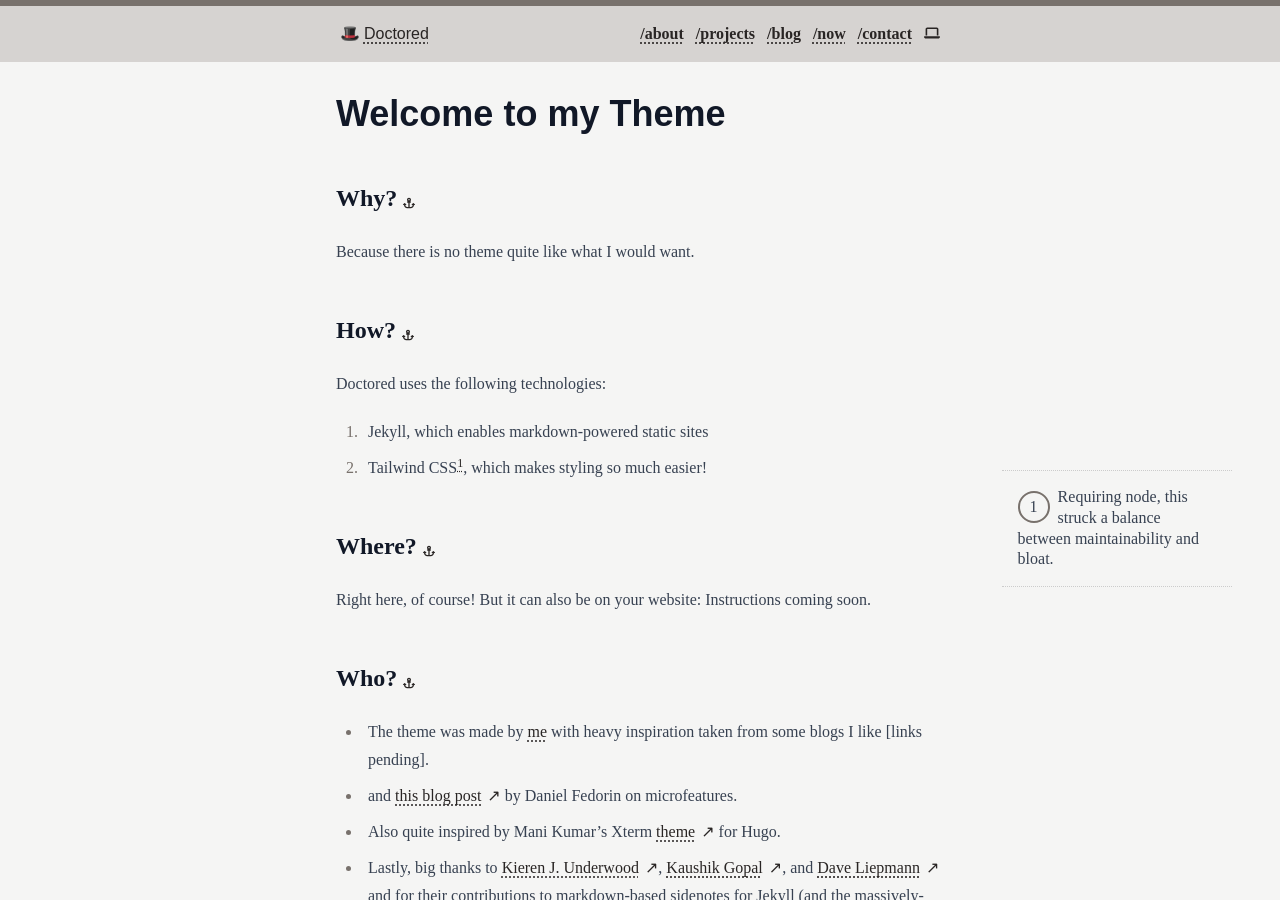
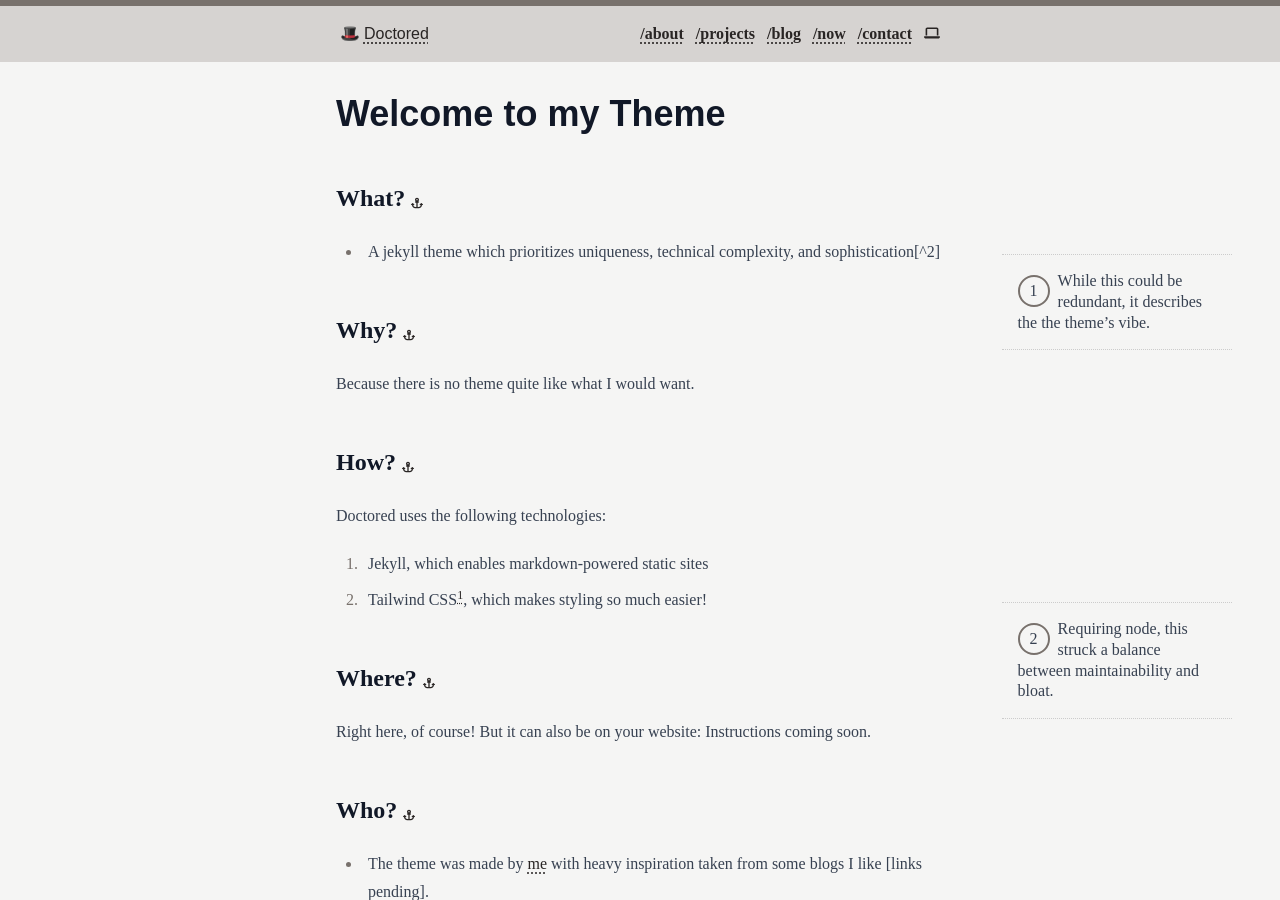
Before and after one commit to matmanna/doctored, a Jekyll site: the page built from _pages/index.md, in a window 1280 px wide and 900 px high. Built offline with Jekyll 4.4.1, drawn with Linux system fonts in a browser that asks for light colours.

Commit message:
feat: re-add the 'what?' header section

```diff
--- a/_pages/index.md
+++ b/_pages/index.md
@@ -4,6 +4,10 @@ title: Welcome to my Theme
 description: The home page for the Doctored blog theme.
 permalink: /
 ---
+
+## What?
+
+- A jekyll theme which prioritizes uniqueness, technical complexity, and sophistication<small>While this could be redundant, it describes the the theme's vibe.</small>[^2]
 
 ## Why?
 
```
